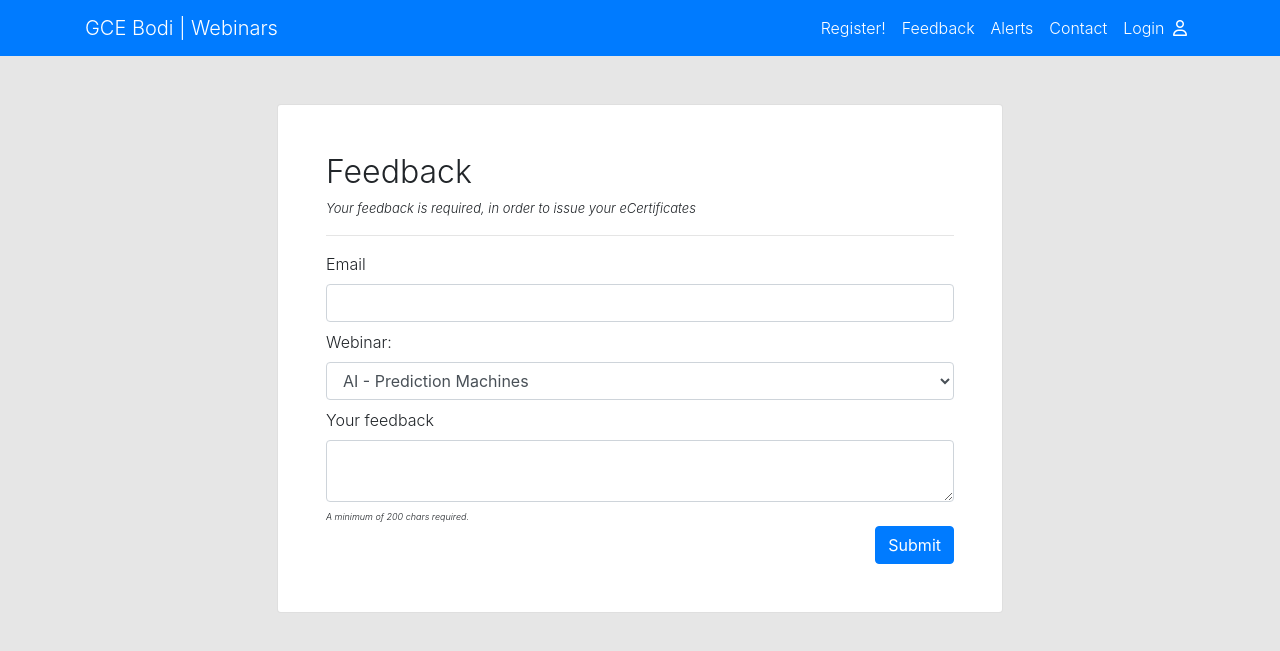
After one commit to VickramMS/webinar, a Django app: page /feedback/ in a window 1280 px wide. The commit adds this page. Shown: the top 651 px of the page. Run offline with Django 3.2, Linux system fonts and the light colour scheme; parts of the project's set-up code (start-up, migrations or seed data) failed here and were passed over; some libraries are stand-ins or nearby versions.

Commit message:
Certificate feature added

```diff
--- a/app/admin.py
+++ b/app/admin.py
@@ -5,3 +5,4 @@ admin.site.register(Attendee)
 admin.site.register(ResourcePerson)
 admin.site.register(Schedules)
 admin.site.register(Alerts)
+admin.site.register(Feedback)
--- a/app/templates/app/alerts.html
+++ b/app/templates/app/alerts.html
@@ -2,7 +2,6 @@
 
 {% block content %}
 
-<div class="container">
     <div class="card p-5">
         <form action="{% url 'newalert' %}" method="post">
             <h3><b>New Alert</b></h3>
@@ -40,6 +39,5 @@
             <button class="mt-2 btn btn-primary float-right">Update</button>
         </form>
     </div>
-</div>
 
 {% endblock content %}
--- a/app/templates/app/dashboard.html
+++ b/app/templates/app/dashboard.html
@@ -54,7 +54,7 @@
                     <td>{{obj.email}}</td>
                     <td>{{obj.webinar}}</td>
                     <td>{{obj.mobile}}</td>
-                    <td>{{obj.desg}}</td>
+                    <td>{{obj.stufac}}</td>
                     <td>{{obj.college}}</td>
                 </tr>
                 {% endfor %}
--- /dev/null
+++ b/app/templates/app/feedback.html
@@ -0,0 +1,40 @@
+{% extends "base.html" %}
+
+{% block content %}
+
+<div class="mx-md-5 px-md-5">
+    <div class="card mx-md-5 p-3 p-md-5">
+        <h2>Feedback</h2>
+        <span style="font-size: small;"><em>Your feedback is required, in order to issue your eCertificates</em></span>
+        <hr>
+        {% for message in messages %}
+        {% if message.tags == 'error' %}
+        <div class="alert alert-danger">
+            {{message}}
+        </div>
+        {% elif message.tags == 'warning' %}
+        <div class="alert alert-warning">
+            {{message}}
+        </div>
+        {% endif %}
+        {% endfor %}
+        <form action="" method="post">
+            {% csrf_token %}
+            <label for="mail">Email</label>
+            <input type="text" class="form-control mb-2" name="email" id="mail" required>
+            <label for="webinar">Webinar:</label>
+            <select type="text" class="form-control mb-2" id="webinar" name="webinar" required>
+                <option value="AI - Prediction Machines">AI - Prediction Machines</option>
+                <option value="A complete vision to IEEE organisational structure and its benifits">A complete vision to IEEE organisational structure and its benifits</option>
+            </select>
+            <label for="feedback">Your feedback</label>
+            <textarea name="feedback" id="feedback" class="form-control" minlength="200" required></textarea>
+            <span class="mb-2" style="font-size: xx-small;"><em>A minimum of 200 chars required.</em></span>
+            <br>
+            <button type="submit" class="btn btn-primary float-right">Submit</button>
+        </form>
+    </div>
+</div>
+
+
+{% endblock content %}
--- a/app/templates/app/home.html
+++ b/app/templates/app/home.html
@@ -37,7 +37,7 @@
             <a href="{% url 'register' %}" class="btn btn-primary">Register Now!</a>
     </div>
     <div class="card p-4 p-md-5 col-md-5 m-md-3 text-center">
-        <h2>Importance of IEEE</h2>
+        <h2>A complete vision to IEEE organisational structure and its benifits</h2>
         <hr><br>
         <img width="100px" class="mb-2 mx-auto" style="border-radius: 50%;"
             src="{{rps3.avatar}}"
--- a/app/templates/app/report.html
+++ b/app/templates/app/report.html
@@ -37,7 +37,7 @@
         <div class="pt-5">
             <h1>Government College of Engineering, Bodinayakkanur</h1>
             <span>Department of Computer Science and Engineering</span>
-            <h4 class="mt-2">AI in Human Health - Webinar Participants</h4>
+            <h4 class="mt-2">AI - Prediction Machines - Webinar Participants</h4>
         </div>
         <span class="float-right m-3"><b>Total count: </b>{% for x in aiobj %}
             {% if forloop.last %}
@@ -74,7 +74,7 @@
         <div class="pt-5">
             <h1>Government College of Engineering, Bodinayakkanur</h1>
             <span>Department of Computer Science and Engineering</span>
-            <h4 class="mt-2">Importance of IEEE - Webinar Participants</h4>
+            <h4 class="mt-2">A complete vision to IEEE organisational structure and its benifits - Webinar Participants</h4>
         </div>
         <span class="float-right m-3"><b>Total count: </b>{% for x in ieeeobj %}
             {% if forloop.last %}
--- a/app/templates/base.html
+++ b/app/templates/base.html
@@ -39,6 +39,9 @@
                             <a class="nav-link" href="{% url 'register' %}">Register!</a>
                         </li>
                         <li class="nav-item active">
+                            <a class="nav-link" href="{% url 'feedback' %}">Feedback</a>
+                        </li>
+                        <li class="nav-item active">
                             <a class="nav-link" href="{% url 'alerts' %}">Alerts</a>
                         </li>
                         <li class="nav-item active">
@@ -62,7 +65,7 @@
         </nav>
 
         <div class="container pt-md-5">
-                <div class="mx-md-5">
+                <div class="mx-md-5 mt-3 mt-md-0">
                 {% block content %}
 
                 {% endblock content %}
--- a/app/urls.py
+++ b/app/urls.py
@@ -11,4 +11,7 @@ urlpatterns = [
     path('alerts/edit/', views.alertsedit, name="editalerts"),
     path('schedules/new/', views.newlink, name="newlink"),
     path('schedules/edit/', views.editschedules, name="editschedules"),
+    path('feedback/', views.feedback, name="feedback"),
+    path('validate/', views.validate, name="validate"),
+    path('certificate/<id>/<pk>/', views.certificate, name="certificate")
 ]
--- a/app/views.py
+++ b/app/views.py
@@ -28,7 +28,7 @@ def register(request):
             attendee.dept = request.POST.get("dept")
             attendee.year = request.POST.get("year")
             attendee.college = request.POST.get("college")
-            attendee.desg = request.POST.get("designation")
+            attendee.stufac = request.POST.get("designation")
             attendee.save()
             messages.success(request, "You registration is successfull! Do keep an eye on the webiste's <b>Alerts</b> section for updates!")
     return render(request, 'app/register.html')
@@ -37,8 +37,8 @@ def register(request):
 def dashboard(request):
     context = {
         "objects": Attendee.objects.all(),
-        "students": Attendee.objects.filter(desg='Student'),
-        "faculty": Attendee.objects.filter(desg='Faculty'),
+        "students": Attendee.objects.filter(stufac='Student'),
+        "faculty": Attendee.objects.filter(stufac='Faculty'),
     }
     return render(request, 'app/dashboard.html', context)
 
@@ -46,8 +46,8 @@ def dashboard(request):
 def report(request):
     context = {
         "objects": Attendee.objects.all(),
-        "aiobj": list(Attendee.objects.filter(webinar="AI in Human Health")) + list(Attendee.objects.filter(webinar="Both")),
-        "ieeeobj": list(Attendee.objects.filter(webinar="Importance of IEEE")) + list(Attendee.objects.filter(webinar="Both"))
+        "aiobj": list(Attendee.objects.filter(webinar="AI - Prediction Machines")) + list(Attendee.objects.filter(webinar="Both")),
+        "ieeeobj": list(Attendee.objects.filter(webinar="A complete vision to IEEE organisational structure and its benifits")) + list(Attendee.objects.filter(webinar="Both"))
     }
 
     return render(request, 'app/report.html', context)
@@ -109,3 +109,58 @@ def alertsedit(request):
         messages.success(request, 'Alerts have been updated')
         return redirect('alerts')
     return render(request, 'app/alerts.html', context)
+
+def feedback(request):
+    if request.method  == "POST":
+        try:
+            user = Attendee.objects.get(email=request.POST.get("email"))
+            webinar = request.POST.get("webinar")
+            try:
+                length = len(list(Feedback.objects.filter(webinar=webinar, user=user)))
+                if length == 0:
+                    if user.webinar == webinar or user.webinar == "Both":
+                        feedback = Feedback()
+                        feedback.user = user
+                        feedback.feedback = request.POST.get("feedback")
+                        feedback.webinar = webinar
+                        feedback.save()
+                        messages.success(request, 'Your feedback has been submited')
+                        return redirect('alerts')
+                    else:
+                        messages.warning(request, 'You cannot give a feedback to a session which you have not enrolled')
+                else:
+                    messages.warning(request, 'You have already given your feedback')
+            except:
+                pass
+        except:
+            messages.warning(request, 'It seems you have entered an email id that has not been registered. Please contact the support.')
+    return render(request, 'app/feedback.html')
+
+def validate(request):
+    if request.method == "POST":
+        email = request.POST.get("email")
+        webinar = request.POST.get("webinar")
+        try:
+            user = Attendee.objects.get(email=email)
+            try:
+                feedback = Feedback.objects.get(webinar=webinar, user=user)
+                if feedback.webinar == 'AI - Prediction Machines':
+                    return redirect("certificate", id=user.uqno, pk='ry6qw2')
+                elif feedback.webinar == 'A complete vision to IEEE organisational structure and its benifits':
+                    return redirect("certificate", id=user.uqno, pk='v6weg3')
+                else:
+                    messages.warning(request, 'There was a problem while trying to fetch your certificate. Please contact the support')
+            except:
+                messages.warning(request, 'You have not provided any feedback. Please give a feedback and try again. You can contact the support if you face any issues.')
+        except:
+            messages.error(request, 'It seems you have not registered with this email. Please check the email. You can contact the support if you face any issues.')
+    return render(request, 'app/validate.html')
+
+def certificate(request, id, pk):
+    user = Attendee.objects.get(uqno=id)
+
+    context = {
+        "attendee": user,
+        "certificate": pk,
+    }
+    return render(request, 'app/certificate.html', context)
--- a/sample_project/settings.py
+++ b/sample_project/settings.py
@@ -26,7 +26,7 @@ BASE_DIR = os.path.dirname(os.path.dirname(os.path.abspath(__file__)))
 SECRET_KEY = '62hb@7hu(f&^8uqbisfy)ei_k1z2_z2bre^=6c*7fdv^j%%$05'
 
 # SECURITY WARNING: don't run with debug turned on in production!
-DEBUG = False
+DEBUG = True
 
 ALLOWED_HOSTS = ['gcebodi.herokuapp.com']
 
```
Also changed, not shown: app/models.py (+13 -3 lines), app/templates/app/alert.html (+10 -5 lines), app/templates/app/certificate.html (added, +11 -0 lines), app/templates/app/register.html (+5 -4 lines), app/templates/app/validate.html (added, +38 -0 lines), db.sqlite3.
